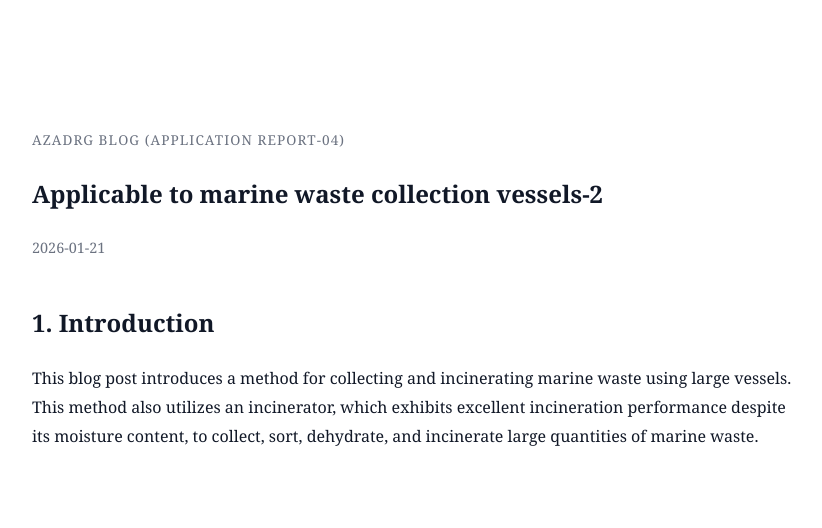
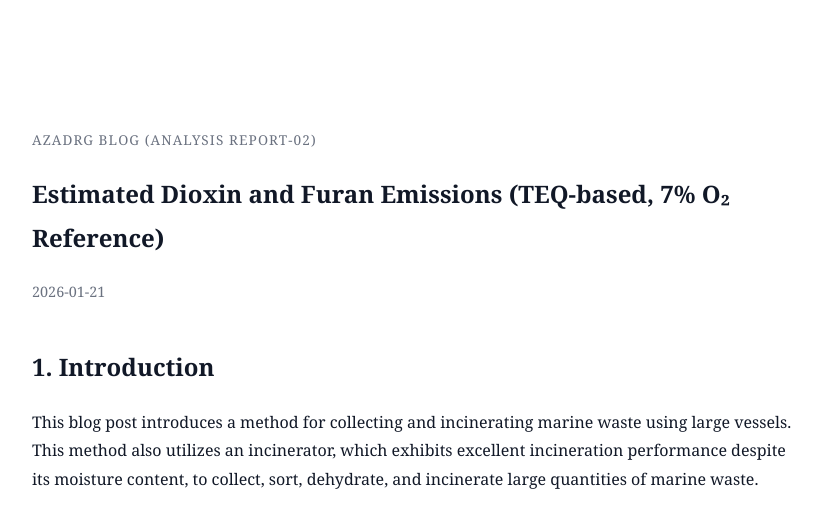
Before and after one commit to ssimsangmin49-creator/ecofriendly-polymer-compounds-incineration, a Jekyll site: the page built from _posts/2026-01-21-estimated-dioxin-teq.md, in a window 1280 px wide. Shown: the top 528 px of the page, without its empty margins (222-1044 px from the left). Built offline with Jekyll 4.4.1, drawn with Linux system fonts in a browser that asks for light colours.

Commit message:
Update title, permalink, and label for blog post

```diff
--- a/_posts/2026-01-21-estimated-dioxin-teq.md
+++ b/_posts/2026-01-21-estimated-dioxin-teq.md
@@ -1,8 +1,8 @@
 ---
 layout: post
-title: "Applicable to marine waste collection vessels-2"
-permalink: /marine-waste-collection-vessel-large/
-label: "AZADrg Blog (Application report-04)"
+title: "Estimated Dioxin and Furan Emissions (TEQ-based, 7% O₂ Reference)"
+permalink: /estimated-dioxine-teqe/
+label: "AZADrg Blog (Analysis report-02)"
 ---
 
 ## 1. Introduction
```
